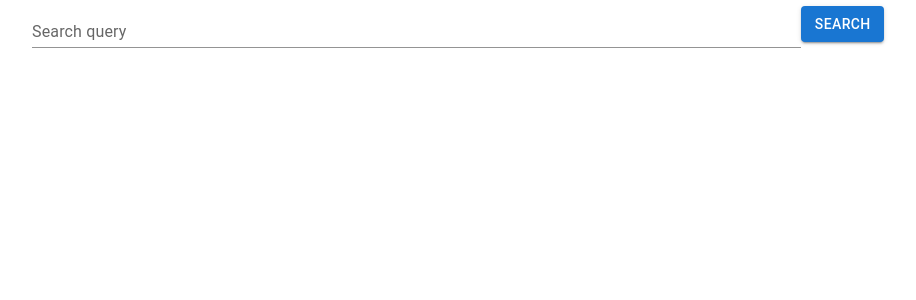
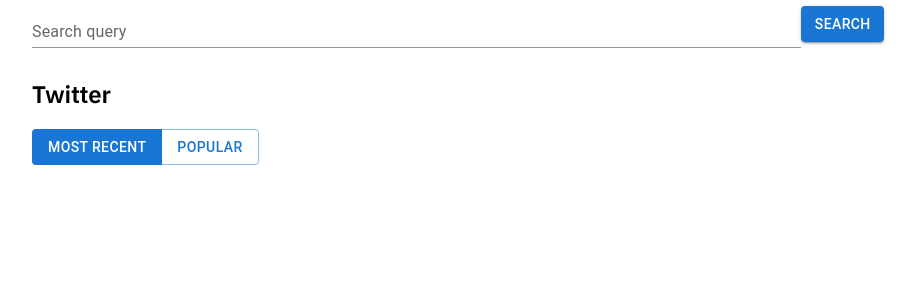
Before and after one commit to kevinmlee/social-search, a React (Create React App) app in the folder client/: page / in a window 1280 px wide. Shown: the top 300 px of the page, without its empty margins (182-1098 px from the left). Built offline with nearby package versions, Linux system fonts and the light colour scheme.

Commit message:
filter tweets to exclude replys and retweets

```diff
--- /dev/null
+++ b/client/src/styles/components/buttons.css
@@ -0,0 +1,4 @@
+button.active {
+  background-color: #1976d2;
+  color: #fff;
+}
--- a/client/src/styles/main.css
+++ b/client/src/styles/main.css
@@ -1,5 +1,6 @@
 @import url("./components/tweet.css");
 @import url("./components/form.css");
+@import url("./components/buttons.css");
 
 @import url("./components/headings.css");
 
--- a/client/src/views/dashboard/components/Tweets/index.js
+++ b/client/src/views/dashboard/components/Tweets/index.js
@@ -1,19 +1,63 @@
 import React, { Component } from "react";
 
-import { Box, Paper, Grid, Typography } from "@mui/material";
+import {
+  Box,
+  ButtonGroup,
+  Button,
+  Paper,
+  Grid,
+  Typography,
+} from "@mui/material";
 
 export default class Tweets extends Component {
   constructor(props) {
     super(props);
 
-    this.state = {};
+    this.state = {
+      recent: true,
+      popular: false,
+    };
   }
 
   componentDidMount = async () => {};
 
+  changeTab = (event) => {
+    const tab = event.target.getAttribute("data-tab");
+
+    if (tab === "recent") this.setState({ recent: true, popular: false });
+    else if (tab === "popular") this.setState({ recent: false, popular: true });
+  };
+
+  filterTweets = (tweets) => {
+    // remove retweets
+    const removedRetweets = tweets.filter(
+      (tweet) => !tweet.text.includes("RT ")
+    );
+
+    // remove quoted tweets
+    const removedQuotedTweets = removedRetweets.filter(
+      (tweet) => tweet.referenced_tweets === undefined
+    );
+
+    // remove replies and return the filtered tweets
+    return removedQuotedTweets.filter(
+      (tweet) => tweet.in_reply_to_user_id === undefined
+    );
+  };
+
+  sortByPopularity = (tweets) => {
+    return [...tweets].sort((a, b) => {
+      let aPublicMetricsCount =
+        a.public_metrics.retweet_count + a.public_metrics.like_count;
+      let bPublicMetricsCount =
+        b.public_metrics.retweet_count + b.public_metrics.like_count;
+
+      return aPublicMetricsCount < bPublicMetricsCount ? 1 : -1;
+    });
+  };
+
   tweet = (tweet) => {
     console.log(tweet);
-
     return (
       <Grid item xs={6} md={6} key={tweet.id}>
         <Paper elevation={3} className="tweet">
@@ -52,15 +96,49 @@
   };
 
   render() {
+    const filteredTweets = this.filterTweets(this.props.twitterResults);
+    const twitterResultsByPopularity = this.sortByPopularity(filteredTweets);
+
     return (
-      <Box className="twitter-section" sx={{ marginTop: 4, marginBottom: 4 }}>
-        {this.props.twitterResults.length > 0 && <h2>Twitter</h2>}
+      <Box sx={{ paddingTop: 4, paddingBottom: 4 }}>
+        <h2>Twitter</h2>
 
-        <Grid className="tweets" container spacing={2}>
-          {this.props.twitterResults.slice(0, 12).map((tweet, index) => {
-            return this.tweet(tweet);
-          })}
-        </Grid>
+        <ButtonGroup variant="outlined" aria-label="outlined button group">
+          <Button
+            className={this.state.recent ? "active" : ""}
+            onClick={this.changeTab}
+            data-tab="recent"
+          >
+            Most recent
+          </Button>
+          <Button
+            className={this.state.popular ? "active" : ""}
+            onClick={this.changeTab}
+            data-tab="popular"
+          >
+            Popular
+          </Button>
+        </ButtonGroup>
+
+        {this.state.recent && (
+          <Box className="twitter-tab" sx={{ marginTop: 4, marginBottom: 4 }}>
+            <Grid className="tweets" container spacing={2}>
+              {filteredTweets.slice(0, 10).map((tweet, index) => {
+                return this.tweet(tweet);
+              })}
+            </Grid>
+          </Box>
+        )}
+
+        {this.state.popular && (
+          <Box className="twitter-tab" sx={{ marginTop: 4, marginBottom: 4 }}>
+            <Grid className="tweets" container spacing={2}>
+              {twitterResultsByPopularity.slice(0, 10).map((tweet, index) => {
+                return this.tweet(tweet);
+              })}
+            </Grid>
+          </Box>
+        )}
       </Box>
     );
   }
--- a/client/src/views/dashboard/components/UserInput/index.js
+++ b/client/src/views/dashboard/components/UserInput/index.js
@@ -25,7 +25,7 @@
     if (NAME === "search" && VALUE !== "")
       this.setState({ searchQueryBlankError: false });
 
-    await this.setState({ [NAME]: VALUE });
+    this.setState({ [NAME]: VALUE.toString() });
   };
 
   search = async (e) => {
@@ -40,15 +40,6 @@
         })
         .then(
           (response) => {
-            response.data.twitterResults.sort((a, b) => {
-              let aPublicMetricsCount =
-                a.public_metrics.retweet_count + a.public_metrics.like_count;
-              let bPublicMetricsCount =
-                b.public_metrics.retweet_count + b.public_metrics.like_count;
-
-              return aPublicMetricsCount < bPublicMetricsCount ? 1 : -1;
-            });
-
             this.props.setCustomState(
               "twitterResults",
               response.data.twitterResults
```
Also changed, not shown: 1 other file (tests, documents, lock files or other folders).
